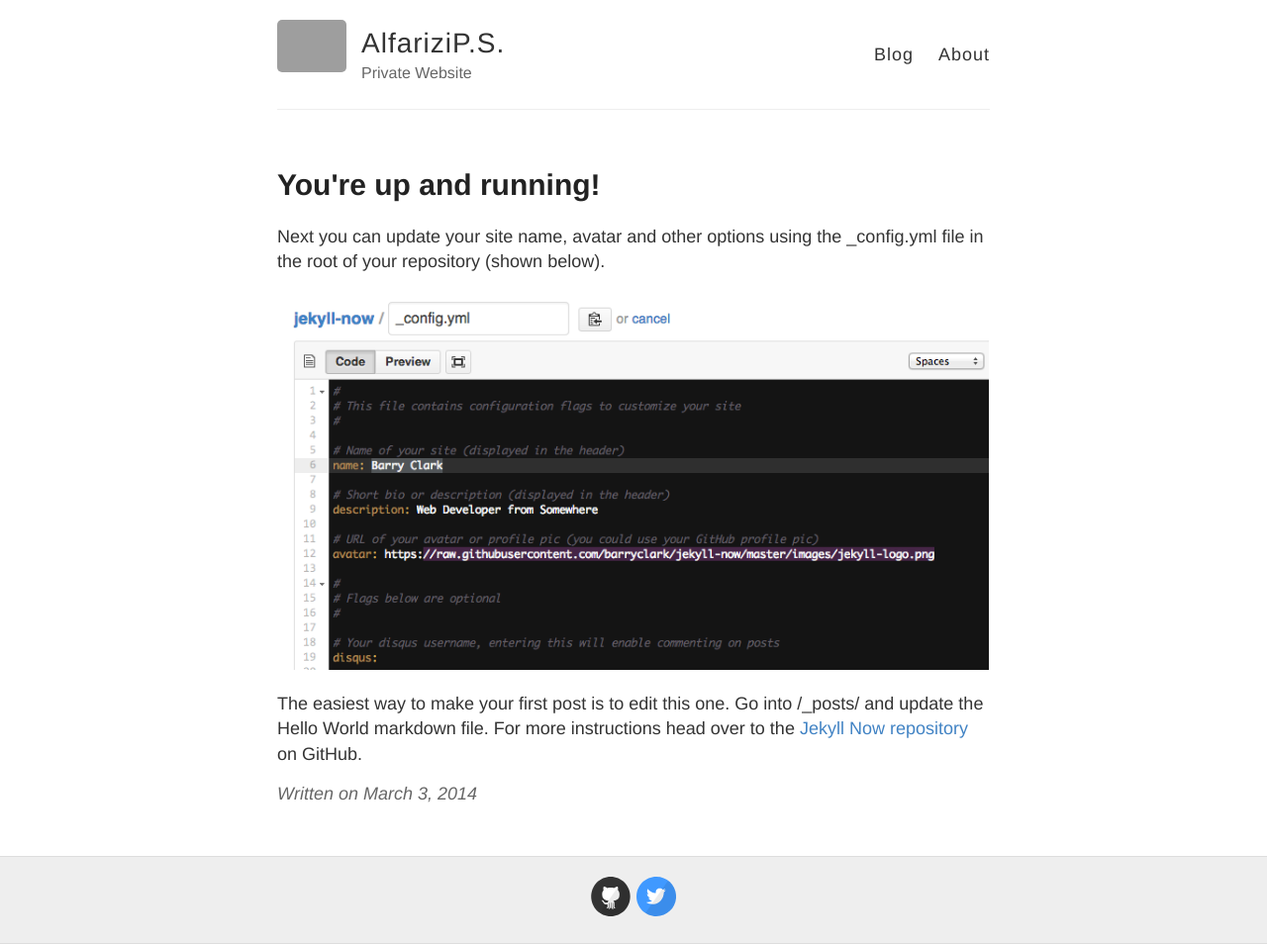
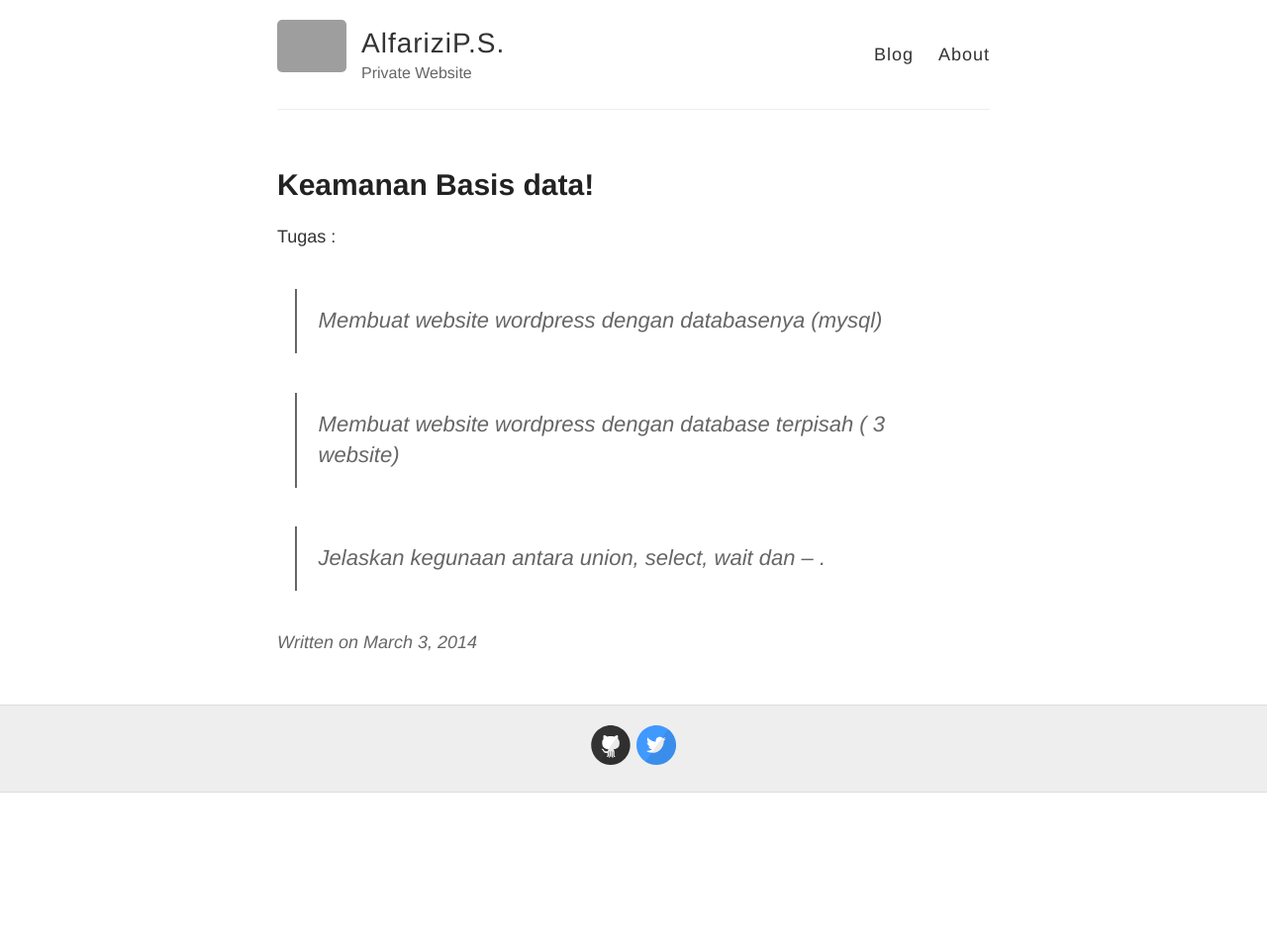
Before and after one commit to Rizie30/Rizie30.github.io, a Jekyll site: the page built from _posts/2014-3-3-Hello-World.md, in a window 1280 px wide. Shown: the whole page at 99% size. Built offline with Jekyll 4.4.1, drawn with Linux system fonts in a browser that asks for light colours; after the commit the page ends 900 px from its top, so only the background shows below that; grey boxes are pictures that could not be loaded.

Commit message:
Update 2014-3-3-Hello-World.md

```diff
--- a/_posts/2014-3-3-Hello-World.md
+++ b/_posts/2014-3-3-Hello-World.md
@@ -1,10 +1,12 @@
 ---
 layout: post
-title: You're up and running!
+title: Keamanan Basis data!
 ---
 
-Next you can update your site name, avatar and other options using the _config.yml file in the root of your repository (shown below).
+Tugas :
 
-![_config.yml]({{ site.baseurl }}/images/config.png)
+> Membuat website wordpress dengan databasenya (mysql)
 
-The easiest way to make your first post is to edit this one. Go into /_posts/ and update the Hello World markdown file. For more instructions head over to the [Jekyll Now repository](https://github.com/barryclark/jekyll-now) on GitHub.
+> Membuat website wordpress dengan database terpisah ( 3 website)
+
+> Jelaskan kegunaan antara union, select, wait dan -- .
```
